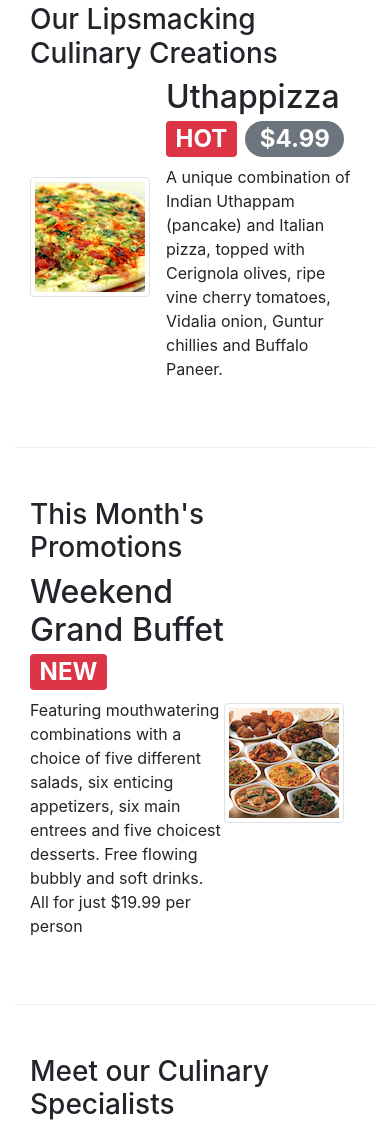
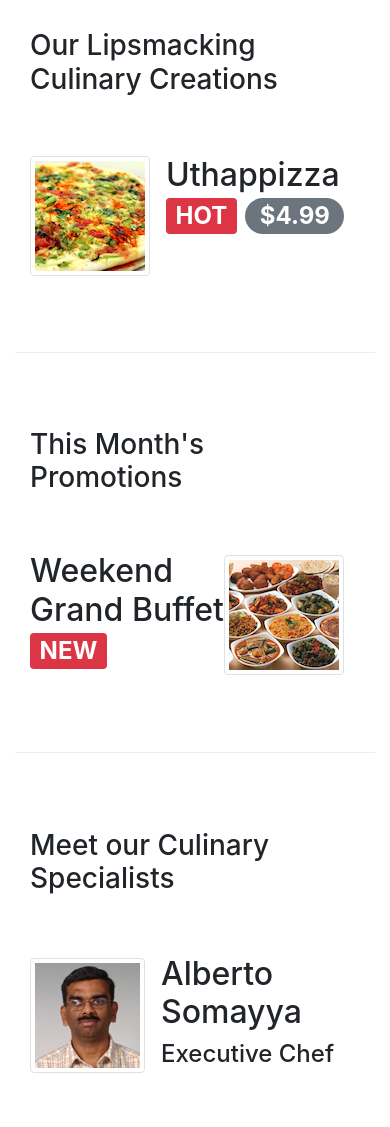
Before and after one commit to stephsorandom/Bootstrap-Practice, a website: page index.html in a window 390 px wide. Shown: the part 638-1765 px from the top of the page. Drawn offline with nearby package versions, Linux system fonts and the light colour scheme.

Commit message:
adding responsive part to index

```diff
--- a/index.html
+++ b/index.html
@@ -114,7 +114,7 @@
                 Uthappizza <span class="badge badge-danger">HOT</span>
                 <span class="badge badge-pill badge-secondary">$4.99</span>
               </h2>
-              <p>
+              <p class="d-none d-sm-block">
                 A unique combination of Indian Uthappam (pancake) and Italian
                 pizza, topped with Cerignola olives, ripe vine cherry tomatoes,
                 Vidalia onion, Guntur chillies and Buffalo Paneer.
@@ -133,7 +133,7 @@
 
             <div class="media-body">
               <h2 class="mt-0">Weekend Grand Buffet <span class="badge badge-danger">NEW</span> </h2>
-              <p>
+              <p class="d-none d-sm-block">
                 Featuring mouthwatering combinations with a choice of five
                 different salads, six enticing appetizers, six main entrees and
                 five choicest desserts. Free flowing bubbly and soft drinks. All
@@ -163,7 +163,7 @@
             <div class="media-body">
               <h2 class="mt-0">Alberto Somayya</h2>
               <h4>Executive Chef</h4>
-              <p>
+              <p class="d-none d-sm-block">
                 Award winning three-star Michelin chef with wide International
                 experience having worked closely with whos-who in the culinary
                 world, he specializes in creating mouthwatering Indo-Italian
```
